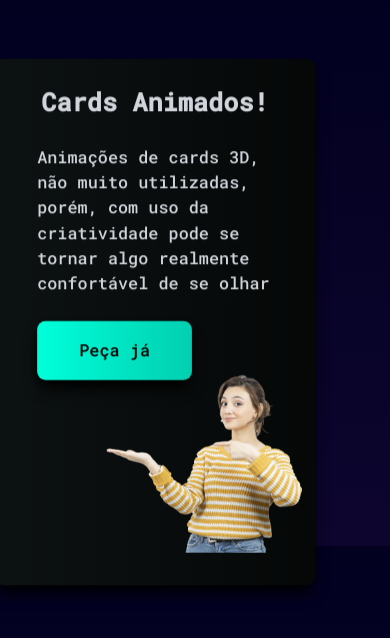
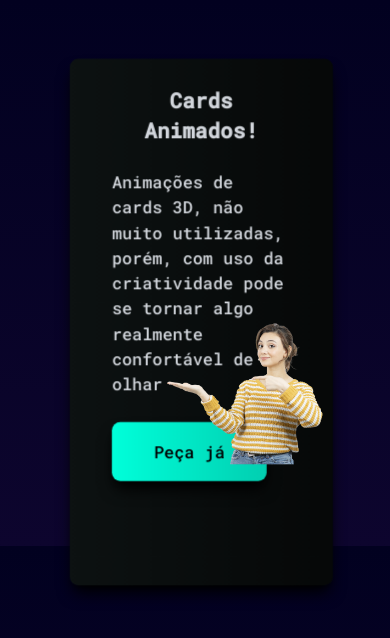
Before and after one commit to Reaction53/Portfolio, a React (Create React App) app: page /Cardpage in a window 390 px wide. Shown: the top 638 px of the page. Built offline with nearby package versions, Linux system fonts and the light colour scheme.

Commit message:
responsive changes

```diff
--- a/src/pages/Cardpage.tsx
+++ b/src/pages/Cardpage.tsx
@@ -21,7 +21,7 @@ const Cardpage = () => {
         animate={{ opacity: 1, top: "3rem" }}
         className='text-center text-gray-300 text-4xl p-10 lg:hidden'> Clique e arraste!</motion.h1>
         </div>
-        <div style={{ perspective: 2000}} className='flex items-center ml-[-32%] lg:mt-[25%] lg:ml-[0]'>
+        <div style={{ perspective: 2000}} className='flex items-center ml-[-32%] lg:mt-[25%] lg:ml-[20%]'>
           <motion.div
             style={{x, y, rotateX, rotateY, z: 100}}
             drag
@@ -31,7 +31,7 @@ const Cardpage = () => {
 
           className='w-[400px] min-h-[500px] bg-gradient-to-r from-[#0D1212] to-[#060808] text-gray-300 shadow-lg shadow-black rounded-lg px-[40px] py-[25px] cursor-grab relative lg:w-[80%] lg:h-[30%]'>{/*Card*/}
 
-            <h1 className='text-5xl mb-6 font-extrabold lg:p-30 lg:text-center lg:text-2xl'>Cards Animados!</h1>{/*Titulo*/}
+            <h1 className='text-5xl mb-6 font-extrabold lg:p-30 lg:text-center lg:text-xl'>Cards Animados!</h1>{/*Titulo*/}
 
             <p className='max-w-[300px] mb-6 text-gray-300 lg:p-30'>
               Animações de cards 3D, não muito utilizadas, porém, com uso da criatividade pode se tornar algo realmente confortável de se olhar
@@ -45,7 +45,7 @@ const Cardpage = () => {
             <motion.div
               style={{ x, y, rotateX, rotateY, z: 10000}}
 
-            className='absolute top-[35%] lg:mt-[20%]'>{/*Image*/}
+            className='absolute top-[35%] lg:mt-[10%]'>{/*Image*/}
               <img alt='women' src={Women} draggable='false'></img>
             </motion.div>{/*Image*/}
 
```
